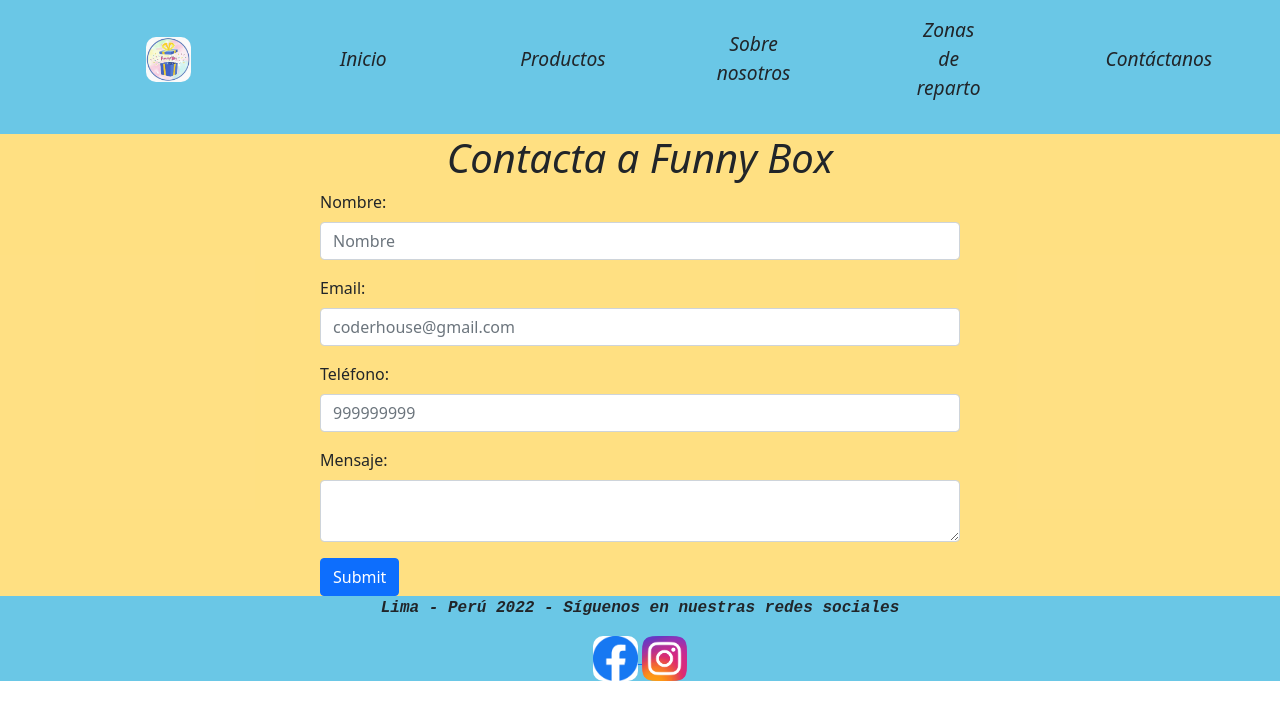
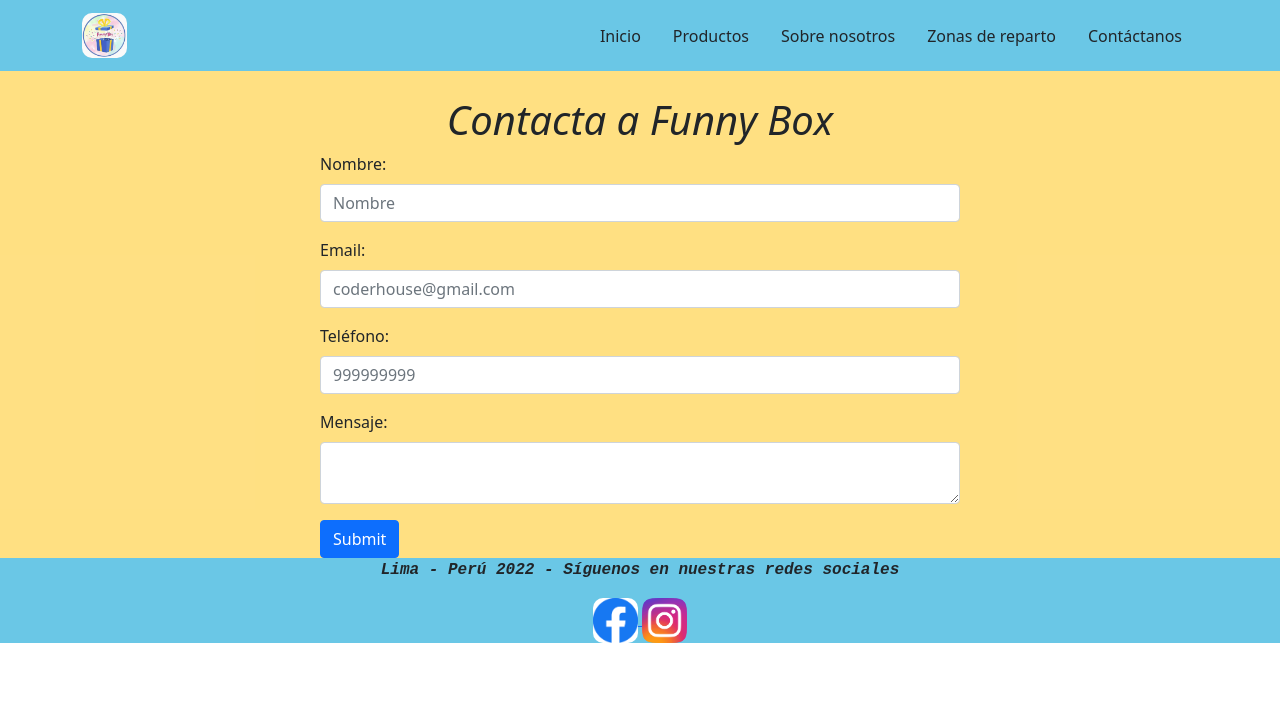
Before and after one commit to Jigeroar87/pf-coderhouse, a plain HTML site: page paginas/contactanos.html in a window 1280 px wide. Drawn offline with nearby package versions, Linux system fonts and the light colour scheme.

Commit message:
Se realizó menú hamburguesa

```diff
--- a/estilos/style.css
+++ b/estilos/style.css
@@ -6,16 +6,10 @@
 /*INICIO -> Mismo formato para todas las páginas para que sea uniforme*/
 
 body{
-	  overflow-x: hidden;
+	overflow-x: hidden;
     background-color: #E6DF7C ;
 }
 
-nav {
-	bottom: 0px;
-	left: 0px;
-  background-color: #6AC7E6;
-	list-style-type: none;
-}
 
 footer {
 	bottom: 0px;
@@ -29,6 +23,7 @@ footer {
 	background-color: #6AC7E6;
 	position: sticky;
 	list-style-type: none;
+
 }
 
 
--- a/index.html
+++ b/index.html
@@ -11,10 +11,10 @@
     <link rel="stylesheet" href="estilos/animate.css">
     <link rel="stylesheet" href="estilos/style.css">
     <!-- Bootstrap CSS -->
-    <link href="css/bootstrap.min.css" rel="stylesheet" integrity="sha384-1BmE4kWBq78iYhFldvKuhfTAU6auU8tT94WrHftjDbrCEXSU1oBoqyl2QvZ6jIW3" crossorigin="anonymous">
-    <link rel="preconnect" href="https://fonts.googleapis.com">
-    <link rel="preconnect" href="https://fonts.gstatic.com" crossorigin>
-    <link href="https://fonts.googleapis.com/css2?family=Roboto&display=swap" rel="stylesheet">
+   <link href="https://cdn.jsdelivr.net/npm/bootstrap@5.1.3/dist/css/bootstrap.min.css" rel="stylesheet" integrity="sha384-1BmE4kWBq78iYhFldvKuhfTAU6auU8tT94WrHftjDbrCEXSU1oBoqyl2QvZ6jIW3" crossorigin="anonymous">
+   <link rel="preconnect" href="https://fonts.googleapis.com">
+   <link rel="preconnect" href="https://fonts.gstatic.com" crossorigin>
+   <link href="https://fonts.googleapis.com/css2?family=Roboto&display=swap" rel="stylesheet">
 
     <title>Funny Box</title>
 </head>
@@ -23,46 +23,43 @@
 <body>
 
     <!--la etiqueta <header> aporta información introductoria (como títulos, subtítulos, logos....)-->
+
+        <!--<nav> es la Barra de Navegación-->
     <header>
-        <!--<nav> es la Barra de Navegación-->
-        <nav id="mainNav">
-            <div class="container-fluid " >
-                <div class="container">
-                    <div class="row">
-                        <div class="col-md-12">
-                            <ul class="navbar ">
-                                <li class="nav-item">
-                                    <a href="index.html">
-                                        <img src="imagenes/Logo_FunnyBox.JPG" alt=logo" width="45px" height="45px">
-                                    </a>
-                                </li>
-                                <li class="nav-item ">
-                                  <a class="nav-link text-dark" href="index.html">Inicio</a>
-                                </li>
-                                <li class="nav-item">
-                                  <a class="nav-link text-dark" href="paginas/productos.html">Productos</a>
-                                </li>
-                                <li class="nav-item">
-                                  <a class="nav-link text-dark" href="paginas/sobre_nosotros.html">Sobre nosotros</a>
-                                </li>
-                                <li class="nav-item">
-                                  <a class="nav-link text-dark" href="paginas/zonas_reparto.html">Zonas de reparto</a>
-                                </li>
-                                <li class="nav-item">
-                                    <a class="nav-link text-dark" href="paginas/contactanos.html">Contáctanos</a>
-                                  </li>
-                            </ul>
-                        </div>
+
+        <nav class="navbar navbar-expand-md navbar-light fixed-top navBackground">
+
+            <div class="container">
+                <a href="index.html" class="navbar-brand">
+                    <img src="imagenes/Logo_FunnyBox.JPG" alt="logo" width="45px" height="45px">
+                </a>
+
+                <button class="navbar-toggler"
+                        type="button" data-bs-toggle="collapse"
+                        data-bs-target="#mainNav"
+                        aria-controls="mainNav"
+                        aria-expanded="false" aria-label="Toggle navigation">
+                        <span class="navbar-toggler-icon"></span>
+                </button>
+
+                <div class="collapse navbar-collapse " id="mainNav" >
+                    <div class="nav ms-auto  text-dark flex-column flex-md-row">
+                        <a  href="index.html" class="nav-link text-dark">Inicio</a>
+                        <a  href="paginas/productos.html" class="nav-link text-dark">Productos</a>
+                        <a  href="paginas/sobre_nosotros.html" class="nav-link text-dark">Sobre nosotros</a>
+                        <a  href="paginas/zonas_reparto.html" class="nav-link text-dark">Zonas de reparto</a>
+                        <a  href="paginas/contactanos.html" class="nav-link text-dark">Contáctanos</a>
                     </div>
                 </div>
+
             </div>
+
         </nav>
     </header>
-
     <!--Barra de Contenido Principal que contiene la información más relevante del documento que puede disponerse,
         por ejemplo, en varios bloques o columnas-->
 
-    <section>
+    <section class="pt-5">
 
         <div class="container-fluid bg-warning bg-opacity-50">
             <div class="container">
@@ -115,7 +112,7 @@
                   <!-- Optional JavaScript; choose one of the two! -->
 
     <!-- Option 1: Bootstrap Bundle with Popper -->
-    <script src="js/bootstrap.bundle.min.js" integrity="sha384-ka7Sk0Gln4gmtz2MlQnikT1wXgYsOg+OMhuP+IlRH9sENBO0LRn5q+8nbTov4+1p" crossorigin="anonymous"></script>
+    <script src="https://cdn.jsdelivr.net/npm/bootstrap@5.1.3/dist/js/bootstrap.bundle.min.js" integrity="sha384-ka7Sk0Gln4gmtz2MlQnikT1wXgYsOg+OMhuP+IlRH9sENBO0LRn5q+8nbTov4+1p" crossorigin="anonymous"></script>
 
 </body>
 </html>
--- a/paginas/contactanos.html
+++ b/paginas/contactanos.html
@@ -8,7 +8,7 @@
     <title>Funny Box</title>
 
     <!-- Bootstrap CSS -->
-    <link href="../css/bootstrap.min.css" rel="stylesheet" integrity="sha384-1BmE4kWBq78iYhFldvKuhfTAU6auU8tT94WrHftjDbrCEXSU1oBoqyl2QvZ6jIW3" crossorigin="anonymous">
+    <link href="https://cdn.jsdelivr.net/npm/bootstrap@5.1.3/dist/css/bootstrap.min.css" rel="stylesheet" integrity="sha384-1BmE4kWBq78iYhFldvKuhfTAU6auU8tT94WrHftjDbrCEXSU1oBoqyl2QvZ6jIW3" crossorigin="anonymous">
     <link rel="preconnect" href="https://fonts.googleapis.com">
     <link rel="preconnect" href="https://fonts.gstatic.com" crossorigin>
     <link href="https://fonts.googleapis.com/css2?family=Roboto&display=swap" rel="stylesheet">
@@ -19,44 +19,40 @@
 
     <!--la etiqueta <header> aporta información introductoria (como títulos, subtítulos, logos....)-->
         <header>
-            <!--<nav> es la Barra de Navegación-->
-            <nav id="mainNav">
-                <div class="container-fluid " >
-                    <div class="container">
-                        <div class="row">
-                            <div class="col-md-12">
-                                <ul class="navbar ">
-                                    <li class="nav-item">
-                                        <a href="../index.html">
-                                            <img src="../imagenes/Logo_FunnyBox.JPG" alt=logo" width="45px" height="45px">
-                                        </a>
-                                    </li>
-                                    <li class="nav-item ">
-                                      <a class="nav-link text-dark" href="../index.html">Inicio</a>
-                                    </li>
-                                    <li class="nav-item">
-                                      <a class="nav-link text-dark" href="productos.html">Productos</a>
-                                    </li>
-                                    <li class="nav-item">
-                                      <a class="nav-link text-dark" href="sobre_nosotros.html">Sobre nosotros</a>
-                                    </li>
-                                    <li class="nav-item">
-                                      <a class="nav-link text-dark" href="zonas_reparto.html">Zonas de reparto</a>
-                                    </li>
-                                    <li class="nav-item">
-                                        <a class="nav-link text-dark" href="contactanos.html">Contáctanos</a>
-                                      </li>
-                                </ul>
-                            </div>
+
+            <nav class="navbar navbar-expand-md navbar-light fixed-top navBackground">
+
+                <div class="container">
+                    <a href="index.html" class="navbar-brand">
+                        <img src="../imagenes/Logo_FunnyBox.JPG" alt="logo" width="45px" height="45px">
+                    </a>
+
+                    <button class="navbar-toggler"
+                            type="button" data-bs-toggle="collapse"
+                            data-bs-target="#mainNav"
+                            aria-controls="mainNav"
+                            aria-expanded="false" aria-label="Toggle navigation">
+                            <span class="navbar-toggler-icon"></span>
+                    </button>
+
+                    <div class="collapse navbar-collapse " id="mainNav" >
+                        <div class="nav ms-auto  text-dark flex-column flex-md-row">
+                            <a  href="../index.html" class="nav-link text-dark">Inicio</a>
+                            <a  href="../paginas/productos.html" class="nav-link text-dark">Productos</a>
+                            <a  href="../paginas/sobre_nosotros.html" class="nav-link text-dark">Sobre nosotros</a>
+                            <a  href="../paginas/zonas_reparto.html" class="nav-link text-dark">Zonas de reparto</a>
+                            <a  href="../paginas/contactanos.html" class="nav-link text-dark">Contáctanos</a>
                         </div>
                     </div>
+
                 </div>
+
             </nav>
         </header>
 
-        <section>
+        <section class="pt-5">
             <div class="row">
-                <div class="container-fluid bg-warning bg-opacity-50">
+                <div class="container-fluid bg-warning bg-opacity-50 pt-5">
                     <div class="col-md-6 offset-md-3">
                             <form>
                                 <h1>Contacta a Funny Box</h1>
@@ -111,8 +107,7 @@
             </footer>
 
     <!-- Option 1: Bootstrap Bundle with Popper -->
-    <script src="../js/bootstrap.bundle.min.js" integrity="sha384-ka7Sk0Gln4gmtz2MlQnikT1wXgYsOg+OMhuP+IlRH9sENBO0LRn5q+8nbTov4+1p" crossorigin="anonymous"></script>
-
+    <script src="https://cdn.jsdelivr.net/npm/bootstrap@5.1.3/dist/js/bootstrap.bundle.min.js" integrity="sha384-ka7Sk0Gln4gmtz2MlQnikT1wXgYsOg+OMhuP+IlRH9sENBO0LRn5q+8nbTov4+1p" crossorigin="anonymous"></script>
 
 </body>
 </html>
```
Also changed, not shown: paginas/productos.html (+28 -31 lines), paginas/sobre_nosotros.html (+26 -30 lines), paginas/zonas_reparto.html (+27 -31 lines).
